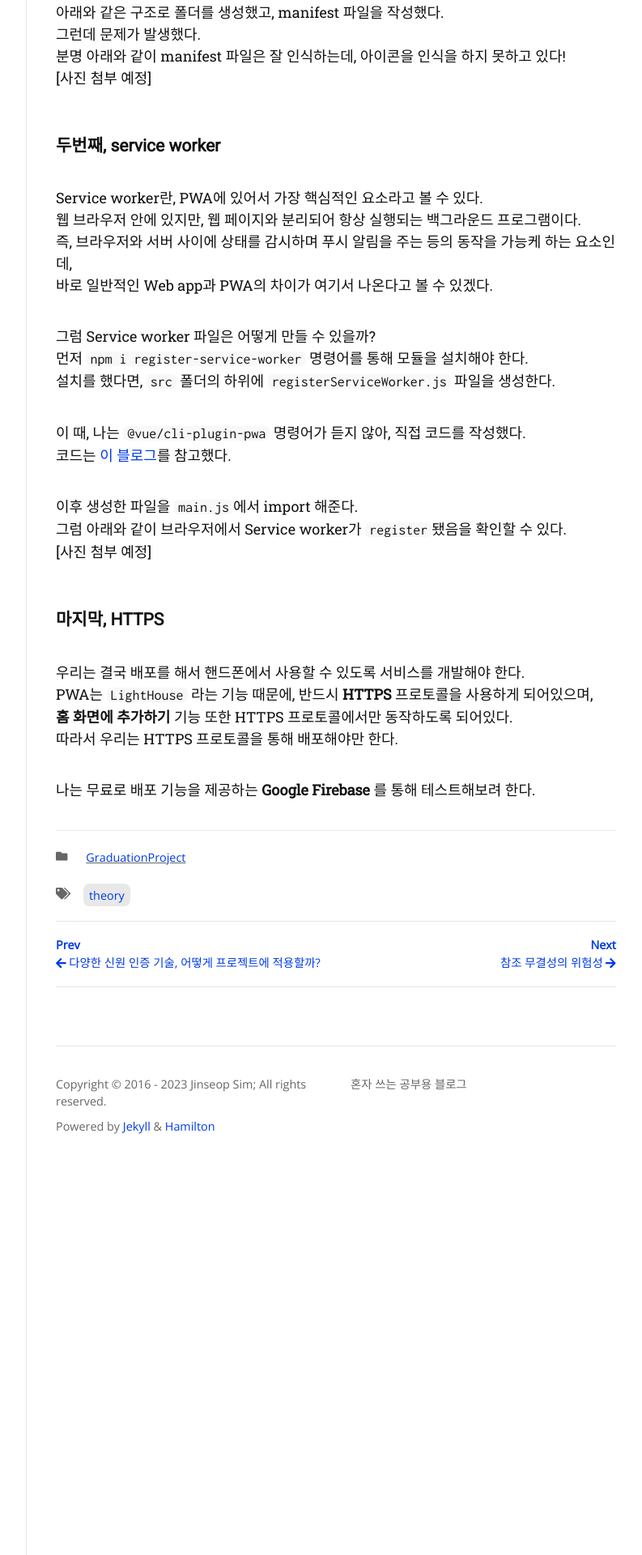
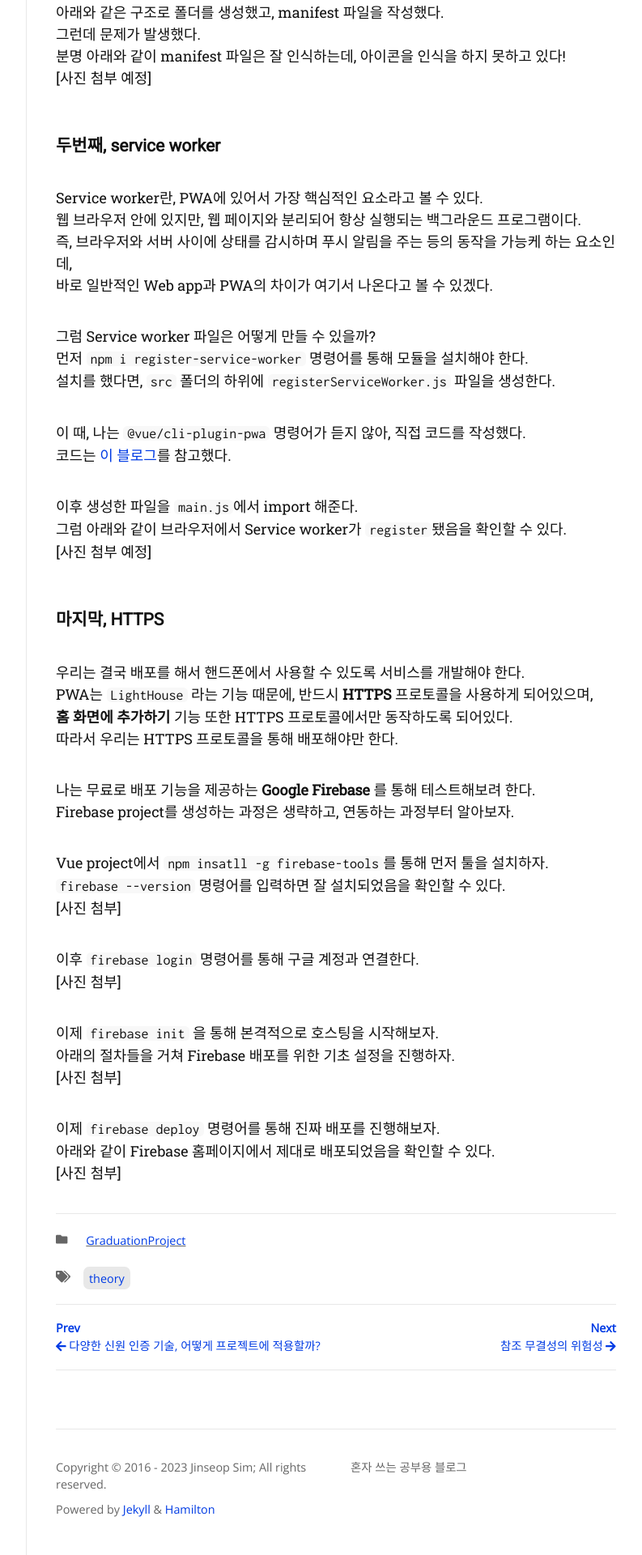
Before and after one commit to Jinseop-Sim/Jinseop-Sim.github.io, a Jekyll site: the page built from _posts/2023-05-16-web-app.md, in a window 1280 px wide. Shown: the part 2848-4768 px from the top of the page at 81% size, without its empty margins (357-1150 px from the left). Built offline with Jekyll 4.4.1, drawn with Linux system fonts in a browser that asks for light colours; nearby versions of some CDN libraries; some web fonts are replaced.

Commit message:
글 수정

````diff
--- a/_posts/2023-05-16-web-app.md
+++ b/_posts/2023-05-16-web-app.md
@@ -98,3 +98,19 @@ __홈 화면에 추가하기__ 기능 또한 HTTPS 프로토콜에서만 동작
 따라서 우리는 HTTPS 프로토콜을 통해 배포해야만 한다.
 
 나는 무료로 배포 기능을 제공하는 __Google Firebase__ 를 통해 테스트해보려 한다.
+Firebase project를 생성하는 과정은 생략하고, 연동하는 과정부터 알아보자.
+
+Vue project에서 ```npm insatll -g firebase-tools```를 통해 먼저 툴을 설치하자.
+```firebase --version``` 명령어를 입력하면 잘 설치되었음을 확인할 수 있다.
+[사진 첨부]
+
+이후 ```firebase login``` 명령어를 통해 구글 계정과 연결한다.
+[사진 첨부]
+
+이제 ```firebase init``` 을 통해 본격적으로 호스팅을 시작해보자.
+아래의 절차들을 거쳐 Firebase 배포를 위한 기초 설정을 진행하자.
+[사진 첨부]
+
+이제 ```firebase deploy``` 명령어를 통해 진짜 배포를 진행해보자.
+아래와 같이 Firebase 홈페이지에서 제대로 배포되었음을 확인할 수 있다.
+[사진 첨부]
````
